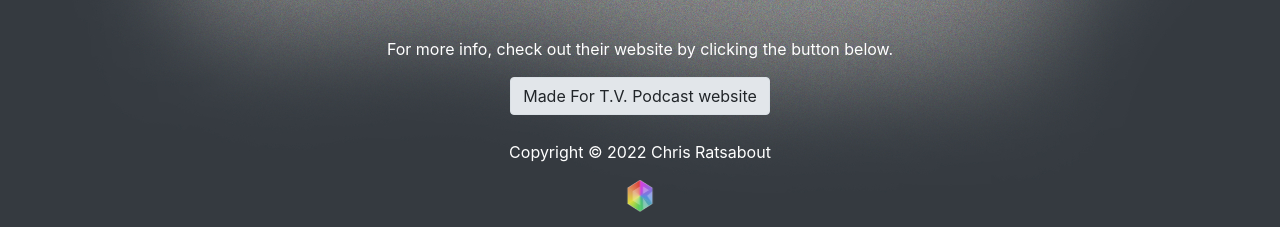
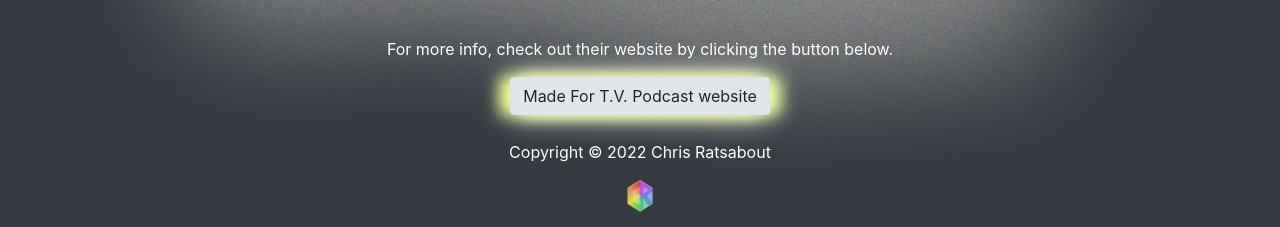
Before and after one commit to chrisratsabout/podcast, a plain HTML site: page index.html in a window 1280 px wide. In both pictures the pointer is over the button "Made For T.V. Podcast website". Shown: the part 785-1012 px from the top of the page. Drawn offline with nearby package versions, Linux system fonts and the light colour scheme.

Commit message:
Add files via upload
Add button glow.

```diff
--- a/index.html
+++ b/index.html
@@ -67,6 +67,16 @@
       margin-bottom: 15px;
     }
 
+    .btn:hover {
+      transition: linear, .3s;
+      box-shadow:
+        0 0 30px #fff,
+        /* outer white */
+        -10px 0 15px rgb(233, 255, 105),
+        /* outer left magenta */
+        10px 0 15px rgb(226, 255, 123);
+      /* outer right cyan */
+    }
 
 
     .footer {
```
